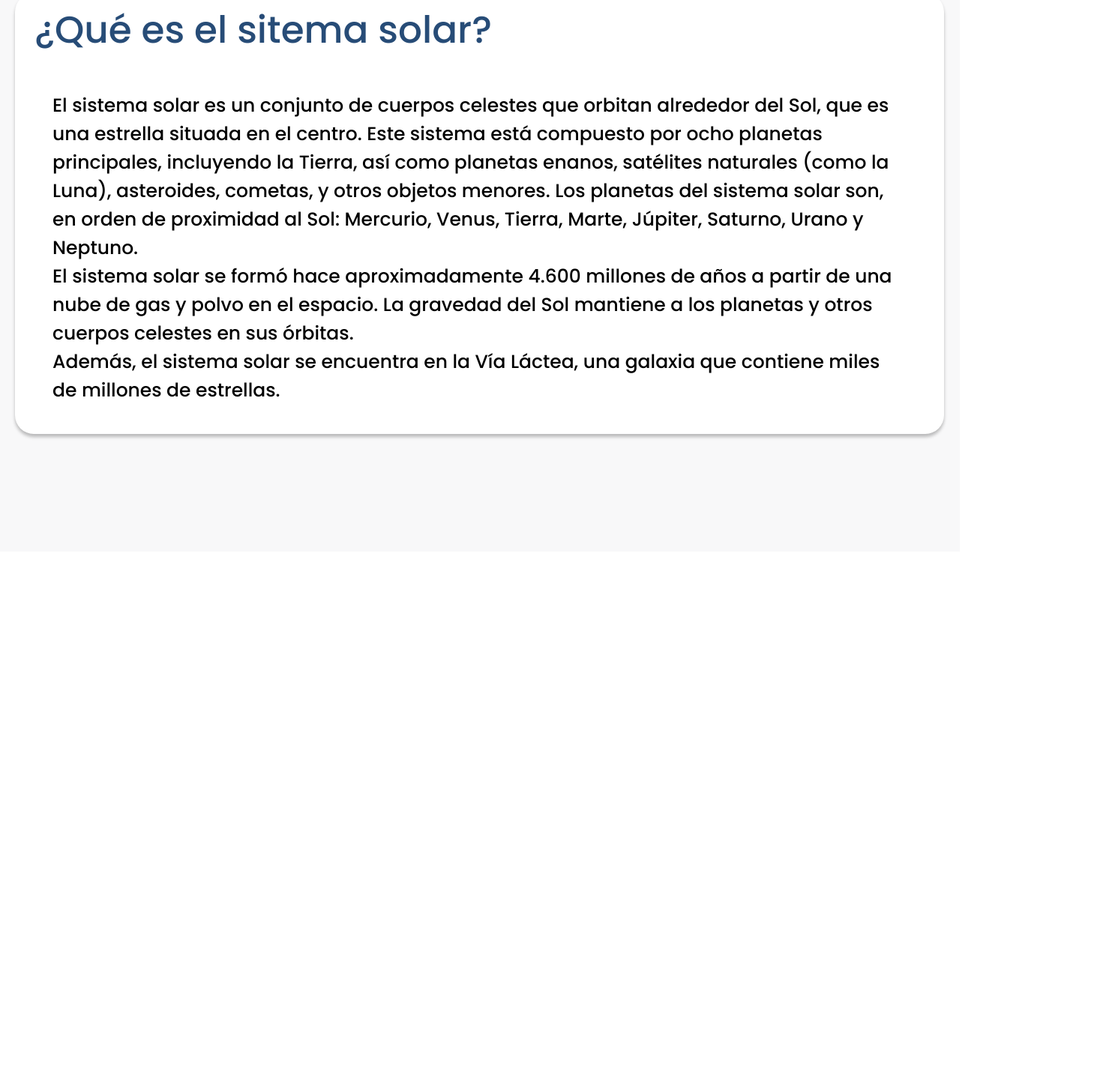
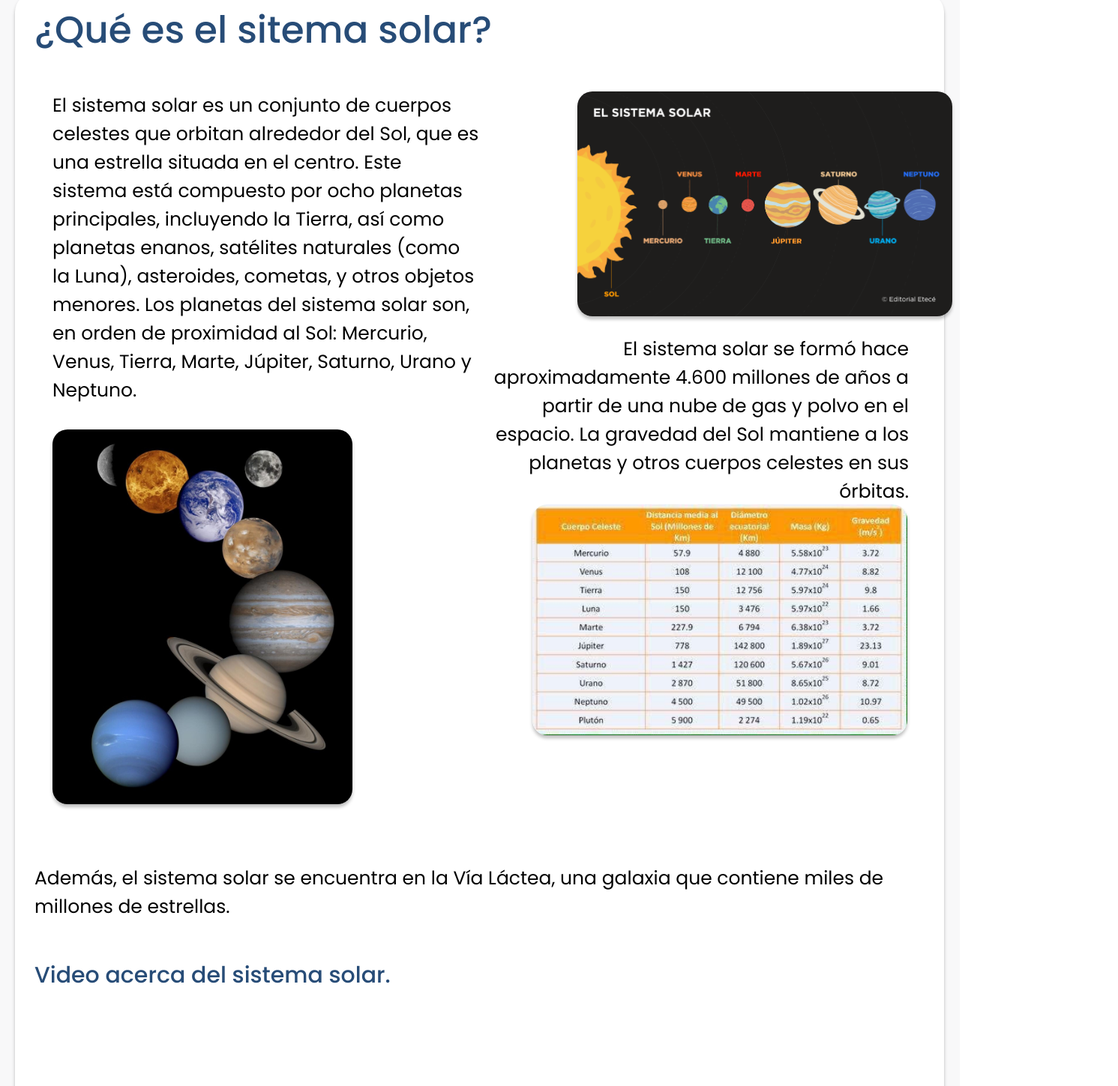
Before and after one commit to Sneyder0w0/StudyUP_Proyecto, a website built with Parcel: page ciencias-lectura-tema2.html in a window 1280 px wide. Shown: the part 427-1876 px from the top of the page at 75% size, 1491 px wide, since content can reach past the window. Before the commit the page ends 1163 px from the top, so only its background shows below. Built offline with nearby package versions, Linux system fonts and the light colour scheme; grey boxes are pictures that could not be loaded; a web font is replaced by a local one.

Commit message:
Sistema Solar

```diff
--- a/ciencias-lectura-tema2.css
+++ b/ciencias-lectura-tema2.css
@@ -88,10 +88,35 @@
 .el-sistema-solar-container {
   flex: 1;
   position: relative;
-  font-weight: 500;
-  display: inline-block;
+  font-weight: 300;
+  display: flex;
   max-width: 100%;
   font-size: 25px;
+  text-align: left;
+  z-index: 1;
+}
+.se-formo {
+  flex: 1;
+  position: relative;
+  font-weight: 300;
+  display:inline-block;
+  max-width: 100%;
+  font-size: 25px;
+  top: 300px;
+  left: 03px;
+  text-align: right;
+  z-index: 1;
+}
+.ademas{
+  flex: 1;
+  position: relative;
+  font-weight: 300;
+  display: flex;
+  max-width: 100%;
+  font-size: 25px;
+  top: 400px;
+  text-align: left;
+  color: var(--color-black);
   z-index: 1;
 }
 .answer,
@@ -110,7 +135,8 @@
   color: var(--color-black);
 }
 .question {
-  width: 1285px;
+  width: 5285px;
+  height: 2000px;
   box-shadow: 0 4px 4px rgba(0, 0, 0, 0.25);
   border-radius: var(--br-6xl);
   background-color: var(--color-white);
@@ -118,7 +144,7 @@
   padding: var(--padding-xs) var(--padding-7xl) var(--padding-20xl);
   gap: var(--gap-25xl);
 }
-.body1,
+
 .ciencias-lectura-tema-2,
 .question {
   display: flex;
@@ -194,3 +220,30 @@
     box-sizing: border-box;
   }
 }
+.imagen-sistema-solar{
+  width: 500px;
+  position: absolute;
+  left: 700px;
+  border-radius: 20px;
+  box-shadow: 0 4px 4px rgba(0, 0, 0, 0.25);
+}
+.sol{
+  position: absolute;
+  width: 400px;
+  height: 500px;
+  top: 1000px;
+  border-radius: 20px;
+  box-shadow: 0 4px 4px rgba(0, 0, 0, 0.25);
+}
+.tabla{
+  position: absolute;
+  width: 500px;
+  top: 1100px;
+  right: 70px;
+  border-radius: 20px;
+  box-shadow: 0 4px 4px rgba(0, 0, 0, 0.25);
+}
+.aqui{
+  font-size: 30px;
+  font-weight: 500;
+}
--- a/ciencias-lectura-tema2.html
+++ b/ciencias-lectura-tema2.html
@@ -50,22 +50,45 @@
                 proximidad al Sol: Mercurio, Venus, Tierra, Marte, Júpiter,
                 Saturno, Urano y Neptuno.
               </p>
-              <p class="el-sistema-solar">
+              <img
+              class="imagen-sistema-solar"
+              alt=""
+              src="Sistema-solar.jpg"
+            />
+            </div>
+            <p class="se-formo">
               El sistema solar se formó hace aproximadamente 4.600 millones de
               años a partir de una nube de gas y polvo en el espacio. La
               gravedad del Sol mantiene a los planetas y otros cuerpos
               celestes en sus órbitas.
             </p>
-              <p class="el-sistema-solar">
+            <img
+            class="sol"
+            alt=""
+            src="sol.jpg"
+          />
+          </div>
+        </p>
+        <p class="ademas">
           Además, el sistema solar se encuentra en la Vía Láctea, una
           galaxia que contiene miles de millones de estrellas.
         </p>
-            </div>
-          </div>
+        <img
+        class="tabla"
+        alt=""
+        src="tablita.jpg"
+      />
+    </p>
+    <p class="aqui">
+      Video acerca del sistema solar.
+    </p>
+      <iframe  width="20" height="10" marginheight="100px" src="https://www.youtube.com/embed/804wwXGgF7c?si=M2NzsyvgSStJUgGT" title="YouTube video player" frameborder="0" allow="accelerometer; autoplay; clipboard-write; encrypted-media; gyroscope; picture-in-picture; web-share" referrerpolicy="strict-origin-when-cross-origin" allowfullscreen></iframe>
+      <iframe width="1250" height="500" src="https://www.youtube.com/embed/TwnyGb82i78?si=W9FQBeKieP1kquN0" title="YouTube video player" class="videito" frameborder="0" allow="accelerometer; autoplay; clipboard-write; encrypted-media; gyroscope; picture-in-picture; web-share" referrerpolicy="strict-origin-when-cross-origin" allowfullscreen></iframe>
         </div>
       </section>
     </div>
   </body>
+  <iframe width="1491" height="480" frameBorder="0" src="https://edu.cospaces.io/KUS-MTH"></iframe>
   <script>
     var back = document.getElementById("back");
 if (back) {
--- a/pagina-de-inicio.css
+++ b/pagina-de-inicio.css
@@ -1,4 +1,4 @@
-.politicas-de-privacidad
+.rectangle-parent91
 .study2 {
   margin: 0;
   height: 125px;
@@ -329,6 +329,17 @@
   width: 310px;
   height: 310px;
 }
+.cuadro-lenguaje{
+  position:absolute;
+  top: 20px;
+  left: 75px;
+  right: 250px;
+  box-shadow: 0 4px 10px rgba(0, 0, 0, 0.25);
+  border-radius: var(--br-6xl);
+  background-color: var(--color-gray-300);
+  width: 310px;
+  height: 310px;
+}
 .frame-child108,
 .rectangle-wrapper1 {
   position: absolute;
@@ -541,6 +552,10 @@
   max-width: 100%;
   left: 285px;
   right: 95px;
+  padding-left: var(--padding-xl);
+    padding-right: var(--padding-xl);
+    box-sizing: border-box;
+    font-size: var(--font-size-5xl);
 }
 .frame-wrapper17 {
   width: 443px;
@@ -548,7 +563,7 @@
 }
 .ciencias2 {
   height: 54.1px;
-  top: 100px;
+  top: 144px;
   position: relative;
   font-weight: 500;
   display: inline-block;
@@ -558,8 +573,8 @@
 }
 .rectangle-wrapper3 {
   position: absolute;
-  top: 305px;
-  left: -8px;
+  top: 350px;
+  left: -5px;
   border-radius: var(--br-mini);
   background-color: var(--color-lightsteelblue);
   box-shadow: 0 4px 4px rgba(0, 0, 0, 0.25);
@@ -570,7 +585,7 @@
 .ciencias-1-icon {
   position: absolute;
   height: 100%;
-  top: 0;
+  top: 35px;
   bottom: 0;
   left: 10px;
   max-height: 100%;
@@ -598,7 +613,7 @@
   height: 310px;
   position:absolute;
   margin: 0 !important;
-  top: -8px;
+  top: 38px;
   right: 300px;
   bottom: 0;
   left: 55px;
@@ -839,14 +854,7 @@
   }
   .lenguaje1,
   .matemtica,
-  .sociales2 {
-    font-size: var(--font-size-5xl);
-  }
-  .rectangle-parent91 {
-    padding-left: var(--padding-xl);
-    padding-right: var(--padding-xl);
-    box-sizing: border-box;
-  }
+  .sociales2
   .ciencias2 {
     font-size: var(--font-size-5xl);
   }
@@ -1307,7 +1315,7 @@
   text-align: left;
   display: inline-block;
   z-index: 3;
-}
+} .frame-wrapper18
 .privacy-link,
 .rectangle-parent113 {
   display: flex;
@@ -1487,7 +1495,7 @@
     font-size: var(--font-size-5xl);
   }
 }
-@media screen and (max-width: 450px) {
+@media(max-width: 770px) {
   .menu {
     font-size: var(--font-size-6xl);
   }
@@ -1507,3 +1515,102 @@
     font-size: var(--font-size-lg);
   }
 }
+
+@media(max-width:770px) {
+  .rectangle-parent89{
+    width: 218px;
+    height: 227px;
+    left: -100px;
+  }
+  .matematicas-1-icon{
+    width: 215px;
+    height: 215px;
+    top: -4px;
+    top: 10px;
+    left: 1px;
+  }
+}
+@media(max-width:770px) {
+  .rectangle-wrapper1{
+    width: 215px;
+    height: 30.2px;
+    left: -100px;
+    top: 270px;
+  }
+}
+@media(max-width:770px) {
+.matemtica{
+  font-size: 25px;
+  left: -65px;
+  top: 265px;
+}
+}
+@media(max-width:770px) {
+.cuadro-lenguaje{
+  width: 218px;
+  height: 227px;
+  top: -340px;
+  left: 300px;
+}
+}
+@media(max-width:770px) {
+.libros-1-icon{
+  width: 215px;
+  height: 215px;
+  top: 6px;
+  left: 1px;
+}
+}
+@media(max-width:770px) {
+.rectangle-wrapper2{
+  width: 215px;
+  height: 30.2px;
+  top: -90px;
+  left: 305px;
+}
+}
+@media(max-width:770px) {
+  .lenguaje1{
+    font-size: 25px;
+    top: -97px;
+    left: 350px;
+  }
+}
+@media(max-width:770px) {
+  .frame-child114{
+    width: 218px;
+    height: 227px;
+    top: -490px;
+    left: 290px;
+  }
+}
+@media(max-width:770px) {
+  .ciencias-1-icon{
+    width: 215px;
+    height: 215px;
+    top: -501px;
+    left: 200px;
+  }
+}
+@media(max-width:770px) {
+  .rectangle-wrapper3{
+    width: 215px;
+    height: 30.2px;
+    top: -260px;
+    left: 200px;
+  }
+}
+@media(max-width:770px) {
+  .ciencias2{
+    font-size: 25px;
+    top: -470px;
+    left: 180px;
+  }
+}
+@media(max-width:770px) {
+  .rectangle-parent91{
+    width: 218px;
+    height: 227px;
+  }
+
+}
```
Also changed, not shown: pagina-de-inicio.html (+2 -1 lines), Sistema-solar.jpg (added), sol.jpg (added), tablita.jpg (added). Lines whose indentation alone changed are shown as unchanged.
